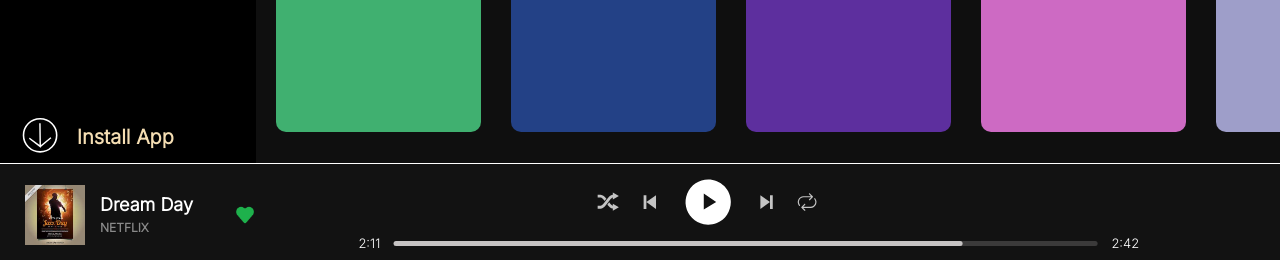
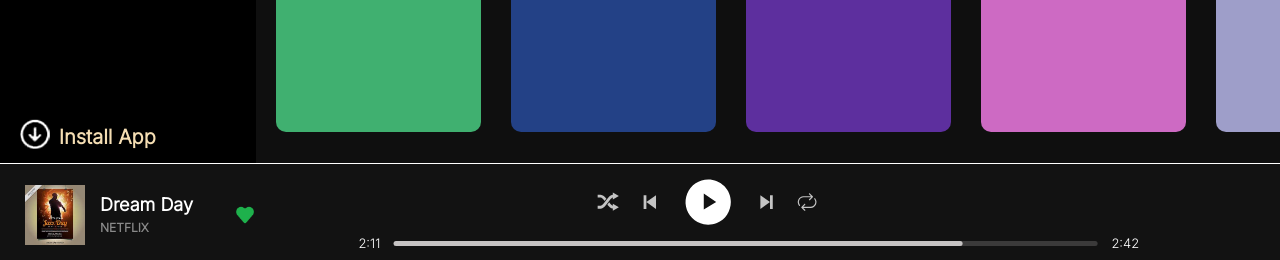
Before and after one commit to Binit06/Replica_1, a plain HTML site: page index.html in a window 1280 px wide. Shown: the part 533-793 px from the top of the page. Drawn offline with Linux system fonts and the light colour scheme.

Commit message:
Final Change

```diff
--- a/index.html
+++ b/index.html
@@ -104,41 +104,9 @@
                 Your Episodes
             </div>
         </div>
-        <div class="InstallApp" style="display: flex; align-items: center; padding-left: 8px;">
-            <div style="height: 100%; width: 20%; margin-right: 15px; object-fit: contain;">
-                <div style="scale: 2; transform: translateY(-10%);">
-                    <svg
-                    width="100%"
-                    height="100%"
-                    viewBox="0 0 210 297"
-                    version="1.1"
-                    id="svg1"
-                    inkscape:version="1.3 (0e150ed6c4, 2023-07-21)"
-                    sodipodi:docname="drawing.svg"
-                    xmlns:inkscape="http://www.inkscape.org/namespaces/inkscape"
-                    xmlns:sodipodi="http://sodipodi.sourceforge.net/DTD/sodipodi-0.dtd"
-                    xmlns="http://www.w3.org/2000/svg"
-                    xmlns:svg="http://www.w3.org/2000/svg">
-                    <defs
-                        id="defs1" />
-                    <g
-                        inkscape:label="Layer 1"
-                        inkscape:groupmode="layer"
-                        id="layer1">
-                        <circle
-                        style="fill:#ff0000;fill-rule:evenodd;stroke-width:3.565;fill-opacity:0;stroke:#ffffff;stroke-opacity:1;stroke-dasharray:none"
-                        id="path1"
-                        cx="107.40926"
-                        cy="149.07335"
-                        r="37.841698" />
-                        <path
-                        style="fill:none;stroke:#ffffff;stroke-width:3.265;stroke-linecap:butt;stroke-linejoin:miter;stroke-opacity:1;stroke-dasharray:none"
-                        d="m 107.02703,121.62566 0.76448,52.74903 -24.891262,-18.67802 24.916862,18.91349 24.19765,-19.79069 -23.21051,19.22076 -1.01474,0.53715"
-                        id="path2"
-                        sodipodi:nodetypes="ccccccc" />
-                    </g>
-                    </svg>
-                </div>
+        <div class="InstallApp" style="display: flex; align-items: center; padding-left: 12px;">
+            <div style="height: 100%; width: 20%; margin-right: -7px; object-fit: contain;">
+                <img src="install-open.png" alt="">
             </div>
             Install App
         </div>
```
Also changed, not shown: install-open.png (added).
